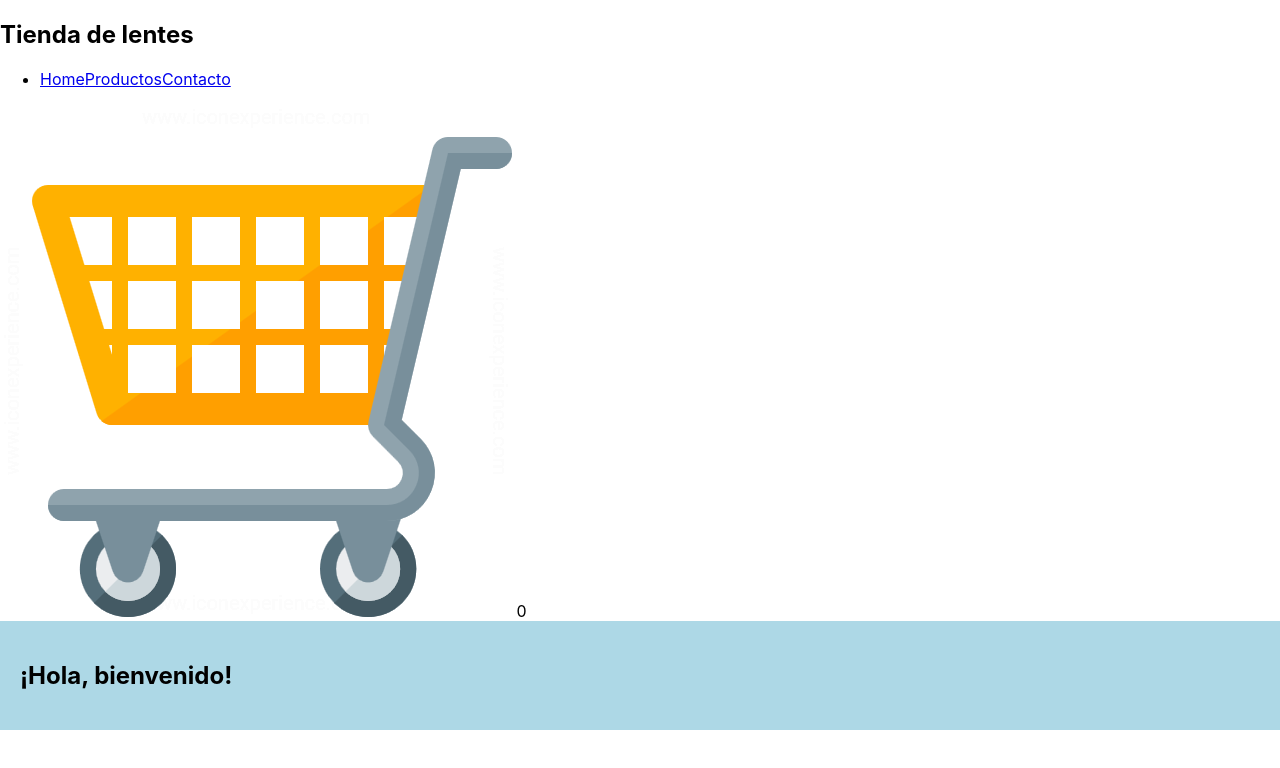
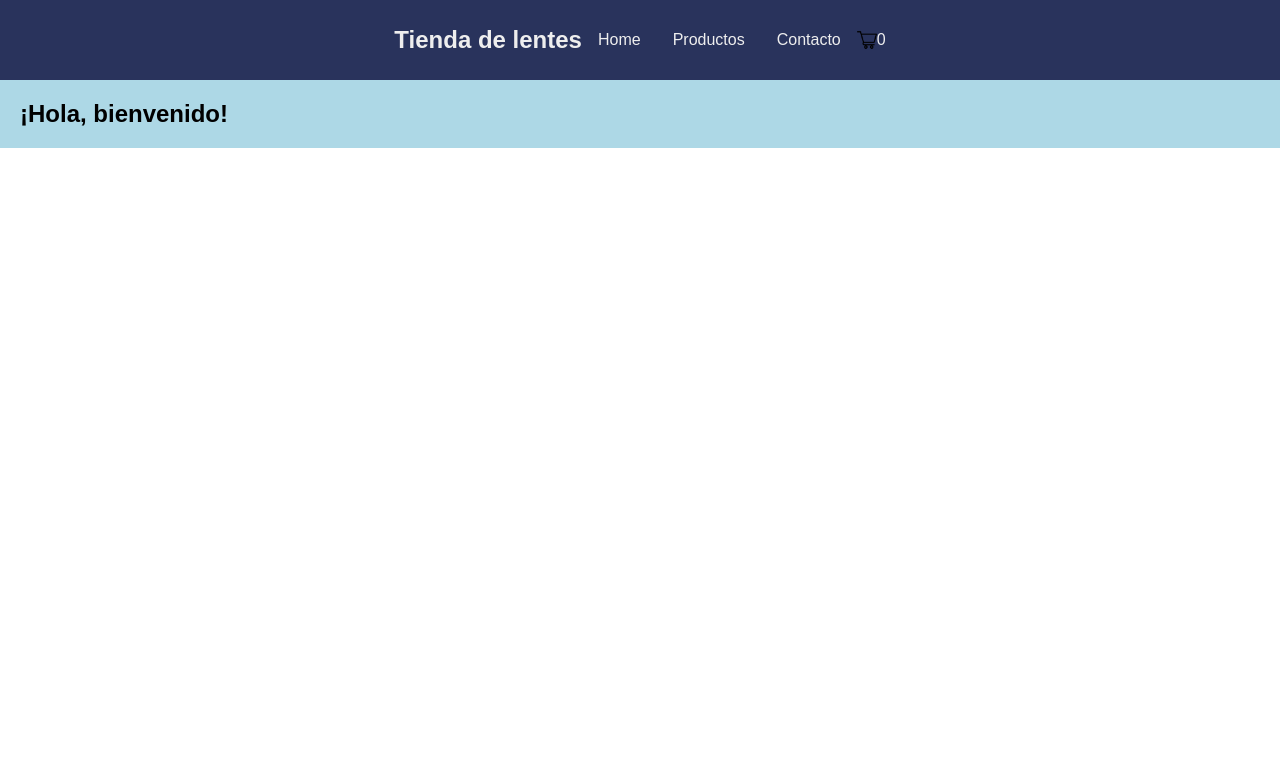
Before and after one commit to GabriellyFerreiraa/Tienda-de-Lentes, a React (Create React App) app in the folder myecomerce/: page / in a window 1280 px wide. Shown: the top 768 px of the page. Built offline with nearby package versions, Linux system fonts and the light colour scheme.

Commit message:
new change

```diff
--- a/myecomerce/src/App.css
+++ b/myecomerce/src/App.css
@@ -1,39 +1,47 @@
-.App {
-  text-align: center;
+* {
+  padding: 0;
+  margin: 0;
+  box-sizing: border-box;
+  font-family: "Titillium Web", sans-serif;
 }
 
-.App-logo {
-  height: 40vmin;
-  pointer-events: none;
+:root {
+  --mainColor: #29335c;
+  --mainColorLight: #5767aa;
+  --secondaryColor: #db2b39;
+  --textColor: #eee;
 }
 
-@media (prefers-reduced-motion: no-preference) {
-  .App-logo {
-    animation: App-logo-spin infinite 20s linear;
-  }
+header {
+  display: flex;
+  align-items: center;
+  justify-content: center;
+  height: 80px;
+  padding: 0 2rem;
+  background-color: var(--mainColor);
+  color: var(--textColor);
 }
 
-.App-header {
-  background-color: #282c34;
-  min-height: 100vh;
-  display: flex;
-  flex-direction: column;
-  align-items: center;
-  justify-content: center;
-  font-size: calc(10px + 2vmin);
-  color: white;
+nav ul a {
+  margin: 0 1rem;
+  color: var(--textColor);
+  text-decoration: none;
 }
 
-.App-link {
-  color: #61dafb;
+nav ul a:hover {
+  color: var(--secondaryColor);
 }
 
-@keyframes App-logo-spin {
-  from {
-    transform: rotate(0deg);
-  }
+header div,
+nav {
+  display: flex;
+  align-items: center;
+}
 
-  to {
-    transform: rotate(360deg);
-  }
+li {
+  display: flex;
 }
+
+#carrito {
+  width: 20px;
+}
--- a/myecomerce/src/components/NavBar.jsx
+++ b/myecomerce/src/components/NavBar.jsx
@@ -12,6 +12,6 @@ export const NavBar = () => (
                 </li>
             </ul>
         </nav>
-        <img src={cart} alt="Changuito" /> 0
+        <img src={cart} alt="Changuito" id='carrito'/> 0
     </header>
 )
```
Also changed, not shown: myecomerce/public/index.html (+5 -4 lines), myecomerce/src/assets/cart.png.
